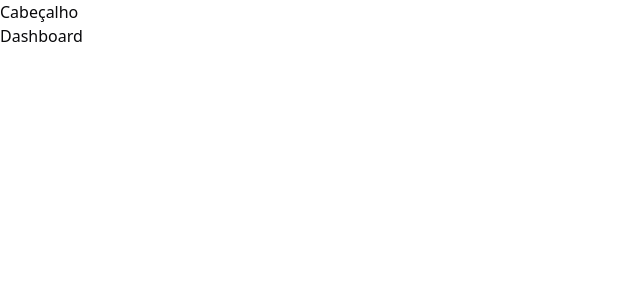
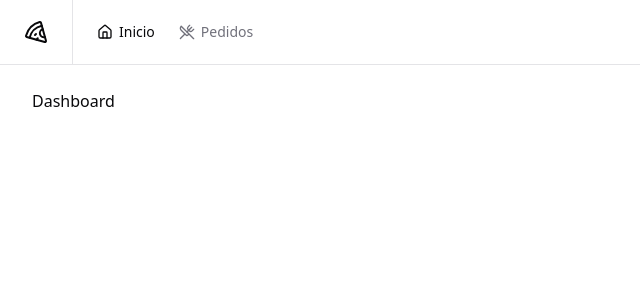
Before and after one commit to Vinicius-Carus/pizza-shop, a React (Vite) app: page / in a window 1280 px wide. Shown: the top 300 px of the page, without its empty margins (0-640 px from the left). Built offline with nearby package versions, Linux system fonts and the light colour scheme.

Commit message:
feat: add header in app layout

```diff
--- a/package.json
+++ b/package.json
@@ -12,6 +12,7 @@
   "dependencies": {
     "@hookform/resolvers": "^4.1.3",
     "@radix-ui/react-label": "^2.1.2",
+    "@radix-ui/react-separator": "^1.1.2",
     "@radix-ui/react-slot": "^1.1.2",
     "@tailwindcss/vite": "^4.0.9",
     "class-variance-authority": "^0.7.1",
--- /dev/null
+++ b/src/components/header.tsx
@@ -0,0 +1,26 @@
+import { Home, Pizza, UtensilsCrossed } from "lucide-react";
+import { Separator } from "./ui/separator";
+import { NavLink } from "./nav-link";
+
+export default function Header() {
+  return (
+    <div className="border-b">
+      <div className="flex h-16 items-center gap-6 px-6">
+        <Pizza className="h-6 w-6" />
+
+        <Separator orientation="vertical" className="h-6" />
+
+        <nav className="flex items-center space-x-4 lg:space-x-6">
+          <NavLink to={"/"}>
+            <Home className="h-4 w-4" />
+            Inicio
+          </NavLink>
+          <NavLink to={"/orders"}>
+            <UtensilsCrossed className="h-4 w-4" />
+            Pedidos
+          </NavLink>
+        </nav>
+      </div>
+    </div>
+  );
+}
--- /dev/null
+++ b/src/components/nav-link.tsx
@@ -0,0 +1,15 @@
+import { Link, LinkProps, useLocation } from "react-router";
+
+export interface NavLinkProps extends LinkProps {}
+
+export const NavLink = ({ ...props }: NavLinkProps) => {
+  const { pathname } = useLocation();
+
+  return (
+    <Link
+      data-current={pathname === props.to}
+      className="text-muted-foreground hover:text-foreground data-[current=true]:text-foreground flex items-center gap-1.5 text-sm font-medium"
+      {...props}
+    />
+  );
+};
--- /dev/null
+++ b/src/components/ui/separator.tsx
@@ -0,0 +1,26 @@
+import * as React from "react"
+import * as SeparatorPrimitive from "@radix-ui/react-separator"
+
+import { cn } from "@/lib/utils"
+
+function Separator({
+  className,
+  orientation = "horizontal",
+  decorative = true,
+  ...props
+}: React.ComponentProps<typeof SeparatorPrimitive.Root>) {
+  return (
+    <SeparatorPrimitive.Root
+      data-slot="separator-root"
+      decorative={decorative}
+      orientation={orientation}
+      className={cn(
+        "bg-border shrink-0 data-[orientation=horizontal]:h-px data-[orientation=horizontal]:w-full data-[orientation=vertical]:h-full data-[orientation=vertical]:w-px",
+        className
+      )}
+      {...props}
+    />
+  )
+}
+
+export { Separator }
--- a/src/pages/_layouts/app.tsx
+++ b/src/pages/_layouts/app.tsx
@@ -1,11 +1,12 @@
+import Header from "@/components/header";
 import { Outlet } from "react-router";
 
 export default function AppLayout() {
   return (
-    <div>
-      <h1>Cabeçalho</h1>
+    <div className="flex min-h-screen flex-col antialiased">
+      <Header />
 
-      <div>
+      <div className="flex flex-1 flex-col gap-4 p-8 pt-6">
         <Outlet />
       </div>
     </div>
--- a/src/pages/_layouts/auth.tsx
+++ b/src/pages/_layouts/auth.tsx
@@ -3,7 +3,7 @@
 
 export default function AuthLayout() {
   return (
-    <div className="grid min-h-screen grid-cols-2">
+    <div className="grid min-h-screen grid-cols-2 antialiased">
       <div className="border-foreground/5 bg-muted text-muted-foreground flex h-full flex-col justify-between border-r p-10">
         <div className="text-foreground flex items-center gap-3 text-lg">
           <Pizza className="h-5 w-5" />
```
Also changed, not shown: 1 other file (tests, documents, lock files or other folders).
